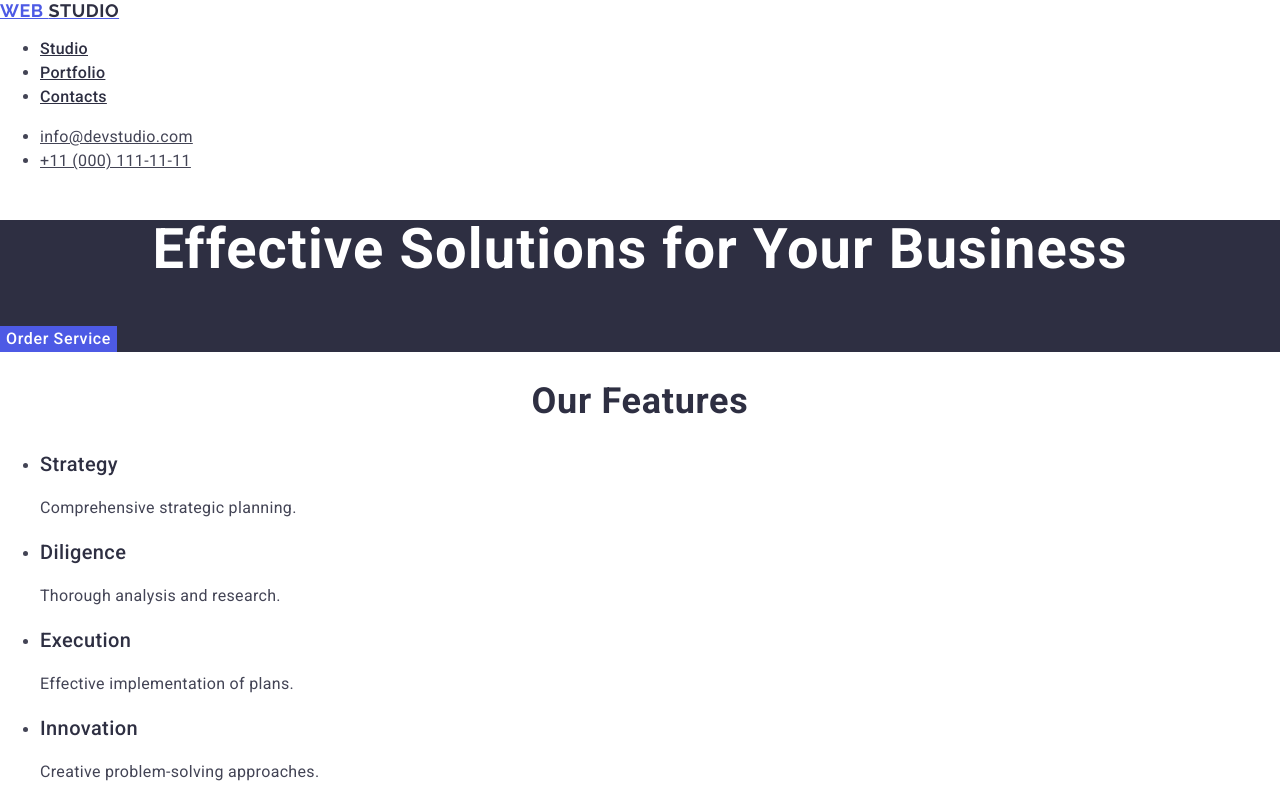
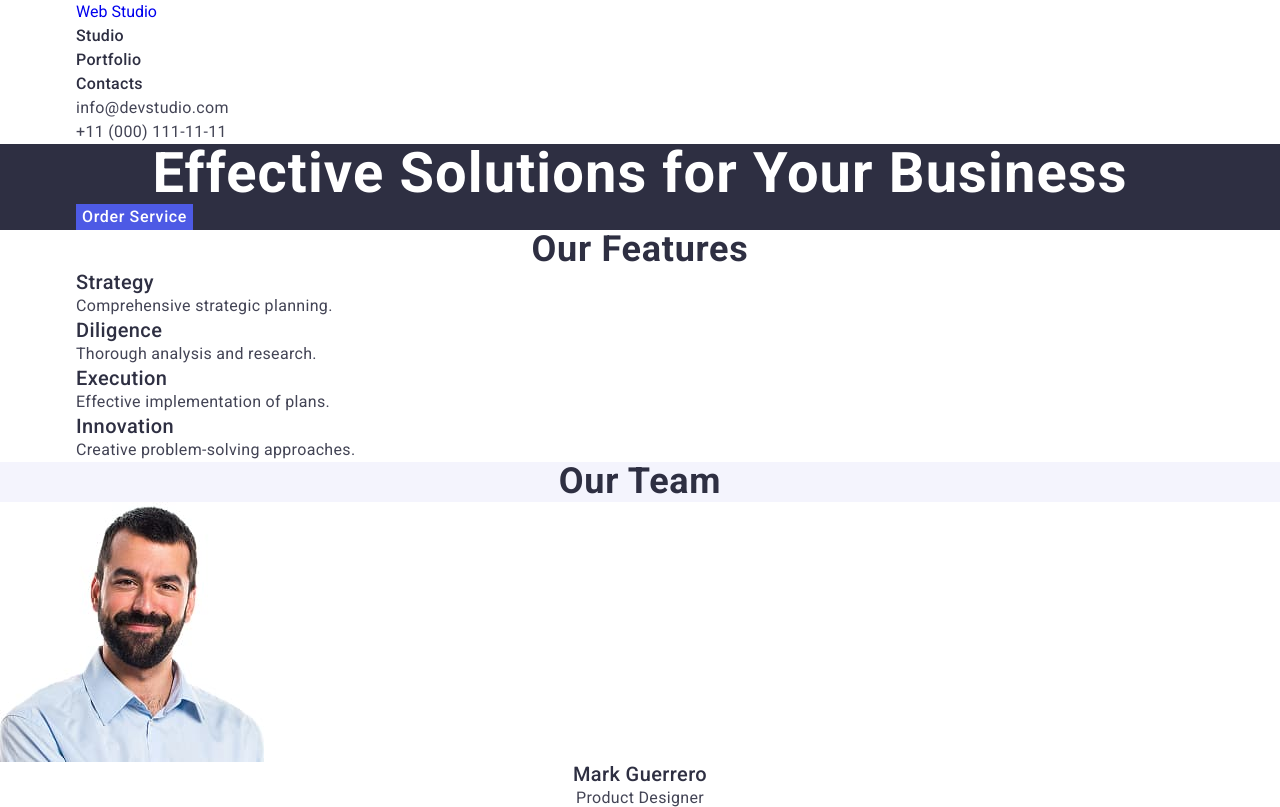
Before and after one commit to cicikusdev/goit-markup-hw-03, a plain HTML site: page index.html in a window 1280 px wide. Shown: the top 807 px of the page. Drawn offline with nearby package versions, Linux system fonts and the light colour scheme.

Commit message:
html css changes

```diff
--- a/css/styles.css
+++ b/css/styles.css
@@ -1,9 +1,44 @@
+*,
+*::before,
+*::after {
+  box-sizing: border-box;
+}
+
+ul,ol{
+  list-style-type: none;
+  margin: 0;
+  padding: 0;
+}
+
+a {
+  text-decoration: none;
+}
+
+img {
+  display: block;
+  max-width: 100%;
+  height: auto;
+}
+
 /* Genel Stiller */
 body {
   /*+*/
   font-family: "Roboto", sans-serif;
   color: #434455;
   background-color: #ffffff;
+  line-height: 24px;
+  font-size: 16px;
+  min-height: 100vh;
+}
+
+h1,h2,h3,h4,h5,h6,p {
+  margin: 0;
+}
+
+.container {
+  width: 1158px;
+  padding: 0 15px;
+  margin: 0 auto;
 }
 
 /* Header Stilleri */
--- a/index.html
+++ b/index.html
@@ -21,19 +21,21 @@
     <link rel="stylesheet" href="./css/styles.css" />
   </head>
   <body>
-    <header class="header">
-      <nav class="nav">
-        <a href="./index.html" class="logo"
-          >Web <span class="logo-accent">Studio</span></a
+    <header class="header-box">
+      <div class="container header-container">
+        <!--header kısmı-->
+        <nav class="navigation">
+          <a href="./index.html" class="logo-web"
+            >Web <span class="logo-studio">Studio</span></a
           >
-        <ul>
+          <ul class="header-links">
             <li><a href="./index.html" class="nav-link">Studio</a></li>
             <li><a href="" class="nav-link">Portfolio</a></li>
             <li><a href="" class="nav-link">Contacts</a></li>
           </ul>
         </nav>
         <address class="contact-info">
-        <ul>
+          <ul class="address-list">
             <li>
               <a href="mailto:info@devstudio.com" class="contact-link"
                 >info@devstudio.com</a
@@ -46,15 +48,19 @@
             </li>
           </ul>
         </address>
+      </div>
     </header>
     <main>
       <section class="hero">
         <!--ilk section-->
+        <div class="container section-one">
           <h1 class="hero-title">Effective Solutions for Your Business</h1>
           <button type="button" class="hero-button">Order Service</button>
+        </div>
       </section>
       <section class="features-container">
         <!--ikinci section-->
+        <div class="container">
           <h2 class="header-two">Our Features</h2>
           <ul>
             <li>
@@ -74,6 +80,7 @@
               <p class="body-text">Creative problem-solving approaches.</p>
             </li>
           </ul>
+        </div>
       </section>
       <section class="our-team">
         <!--üçüncü section-->
```
Lines whose indentation alone changed are shown as unchanged.
